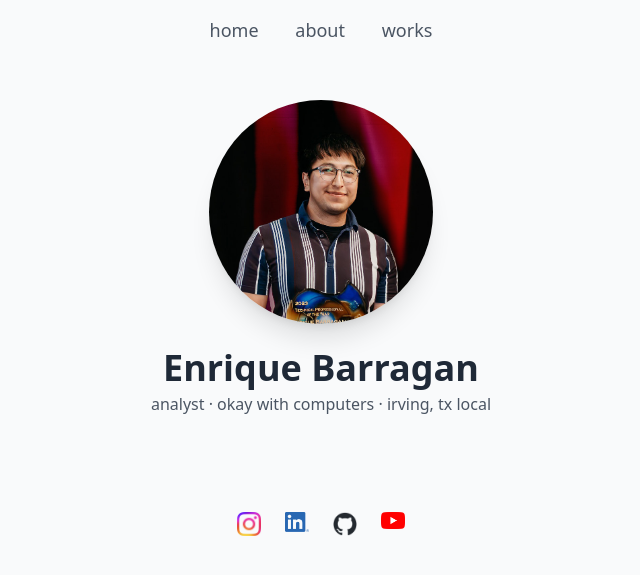
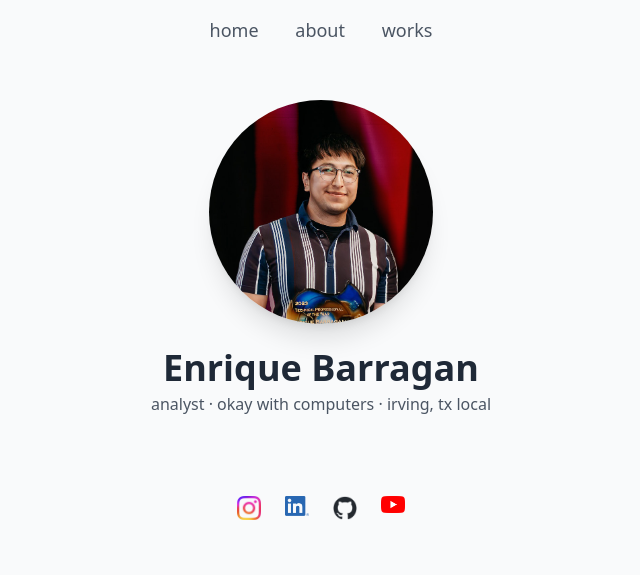
Before and after one commit to enriquebarragan/enriquebarragan.github.io, a Jekyll site: the page built from index.md, in a window 1280 px wide. Shown: the top 575 px of the page, without its empty margins (319-959 px from the left). Built offline with Jekyll 4.4.1, drawn with Linux system fonts in a browser that asks for light colours; nearby versions of some CDN libraries.

Commit message:
Update home.html

```diff
--- a/_layouts/home.html
+++ b/_layouts/home.html
@@ -20,7 +20,7 @@
         </div>
 
         <div
-          class="mx-auto max-w-xl px-4 pt-4 py-2 pb-12 text-center space-y-1">
+          class="mx-auto max-w-xl px-4 pt-4 py-2 pb-8 text-center space-y-1">
           <h1 class="text-4xl font-extrabold font-sans">
             Enrique Barragan
           </h1>
```
